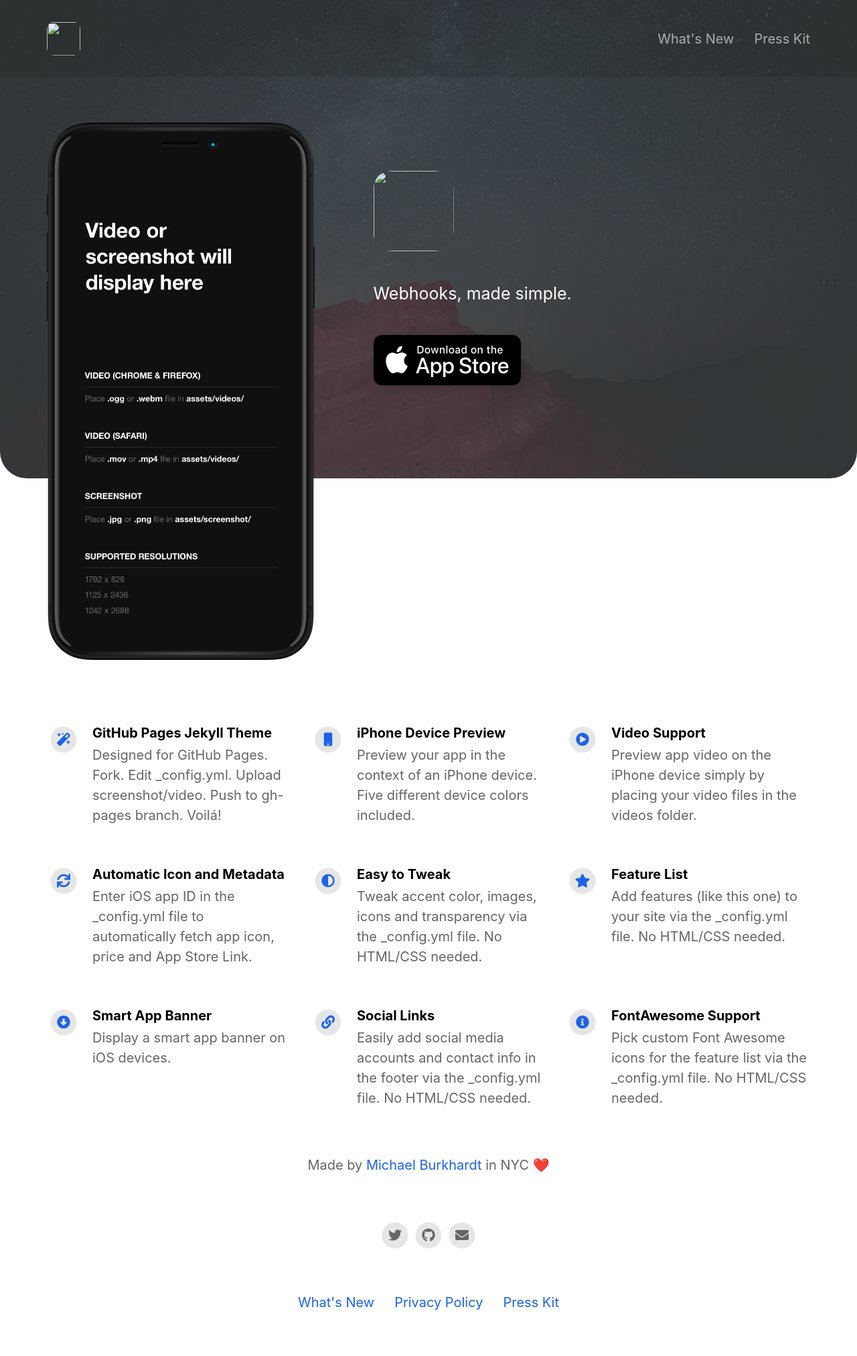
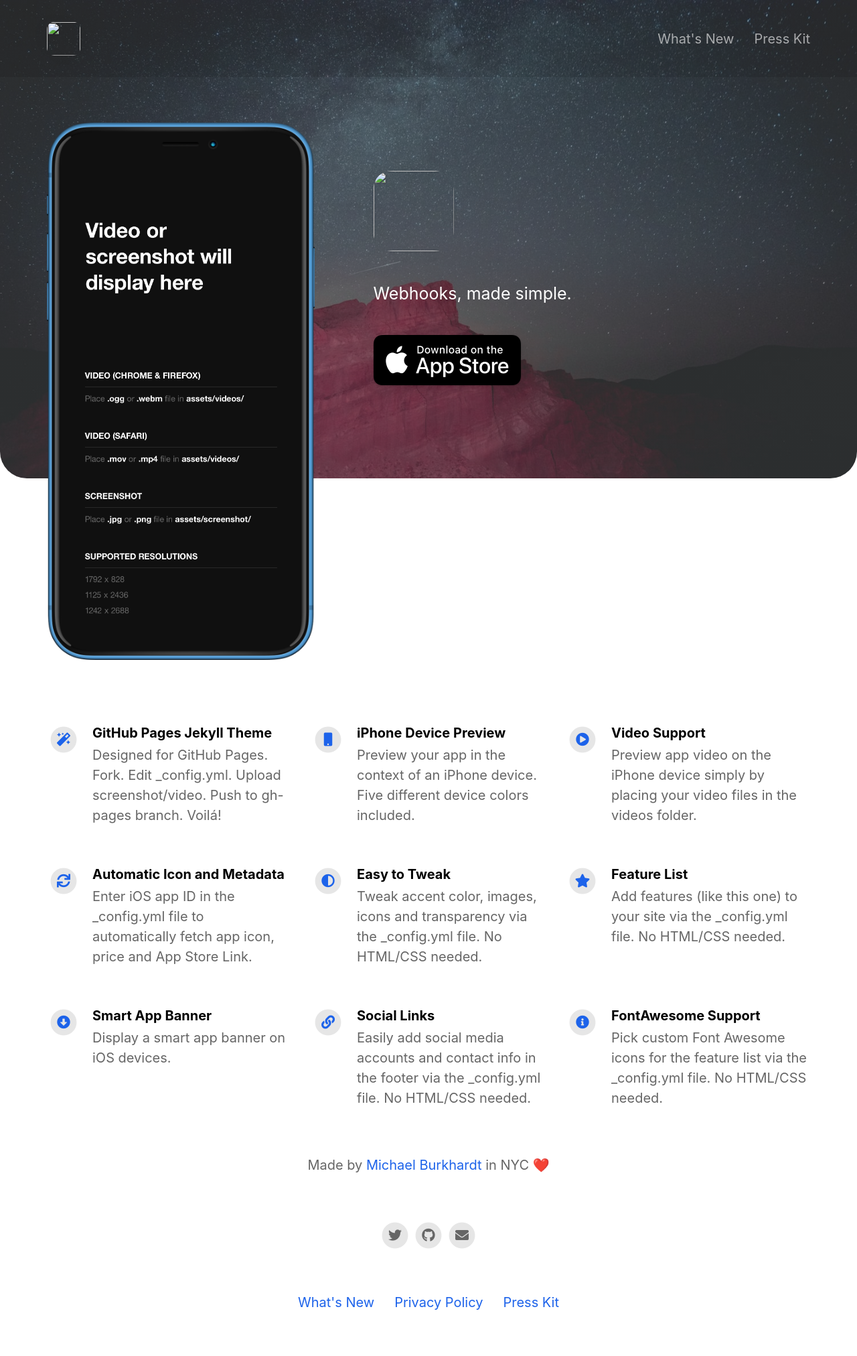
Before and after one commit to TalonApp/Website, a Jekyll site: the page built from index.html, in a window 1280 px wide. Shown: the whole page at 67% size. Built offline with Jekyll 4.4.1, drawn with Linux system fonts in a browser that asks for light colours; nearby versions of some CDN libraries.

Commit message:
Update _config.yml

```diff
--- a/_config.yml
+++ b/_config.yml
@@ -84,9 +84,9 @@ topbar_title_color                        : "#ffffff"
 
 cover_image                               : assets/headerimage.png                    # Replace with alternative image path or image URL.
 cover_overlay_color                       : "#363b3d"
-cover_overlay_transparency                : 0.8
+cover_overlay_transparency                : 0.5
 
-device_color                              : black                                     # Set to: blue, black, yellow, coral or white.
+device_color                              : blue                                     # Set to: blue, black, yellow, coral or white.
 
 body_background_color                     : "#ffffff"
 
```
